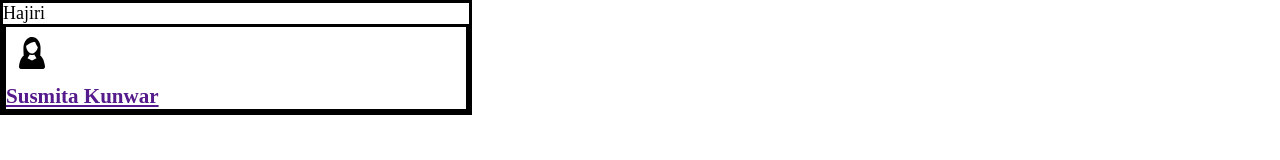
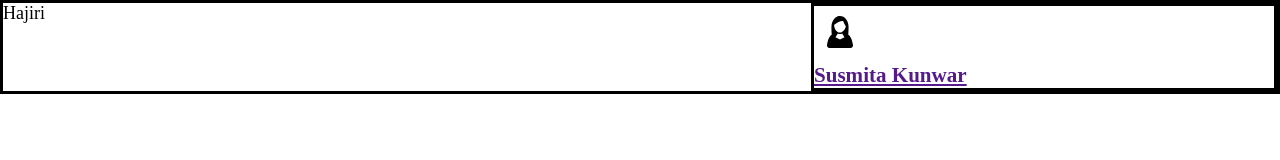
Before and after one commit to susmita-kunwar/WebSite-Front-End, a plain HTML site: page Home_page/index.html in a window 1280 px wide. Drawn offline with Linux system fonts and the light colour scheme.

Commit message:
my today work

```diff
--- a/Home_page/Style.css
+++ b/Home_page/Style.css
@@ -15,7 +15,7 @@ body
 }
 .Nav_bar
 {
-    display: inline-block;
+    display: flex;
     justify-content: space-between;
     border: 3px solid black;
 
@@ -23,7 +23,9 @@ body
 .Employee_info
 {
     border: 3px solid black;
-    display: block;
+    margin: 0;
+    justify-content: space-between;
+    display: flex;
     width: auto;
 
 }
--- a/sign up/style.css
+++ b/sign up/style.css
@@ -2,7 +2,7 @@
 @import url('https://fonts.googleapis.com/css2?family=Chivo+Mono:wght@500;600;800&display=swap');
 :root
 {
-    --border-color:yellow;
+    --border-color: black;
 }
 
 
@@ -26,7 +26,7 @@ div h1{
     color: var(--border-color);
 }
 .sign-up-form{
-    background-color: rgba(46, 43, 43, 0.5);
+    background-color: #fff;
     text-align: center;
     color: black;
     margin: 8% auto 0;
@@ -67,8 +67,8 @@ button{
 }
 .input-btn
 {
-    border: 4px solid rgb(0, 0, 255);
-    background-color: rgb(0, 0, 255,0.3);
+    border: 4px solid rgb(0, 0, 0);
+    background-color: hwb(240 25% 21% / 0.7);
     cursor: pointer;
     font-size: 17px;
     font-weight: bold;
@@ -82,6 +82,6 @@ button{
 
 .input-btn:hover
 {
-    background-color: rgb(255, 0, 0,0.3);
+    background-color: rgba(10, 10, 10, 0.3);
     color: blue;
 }
```
